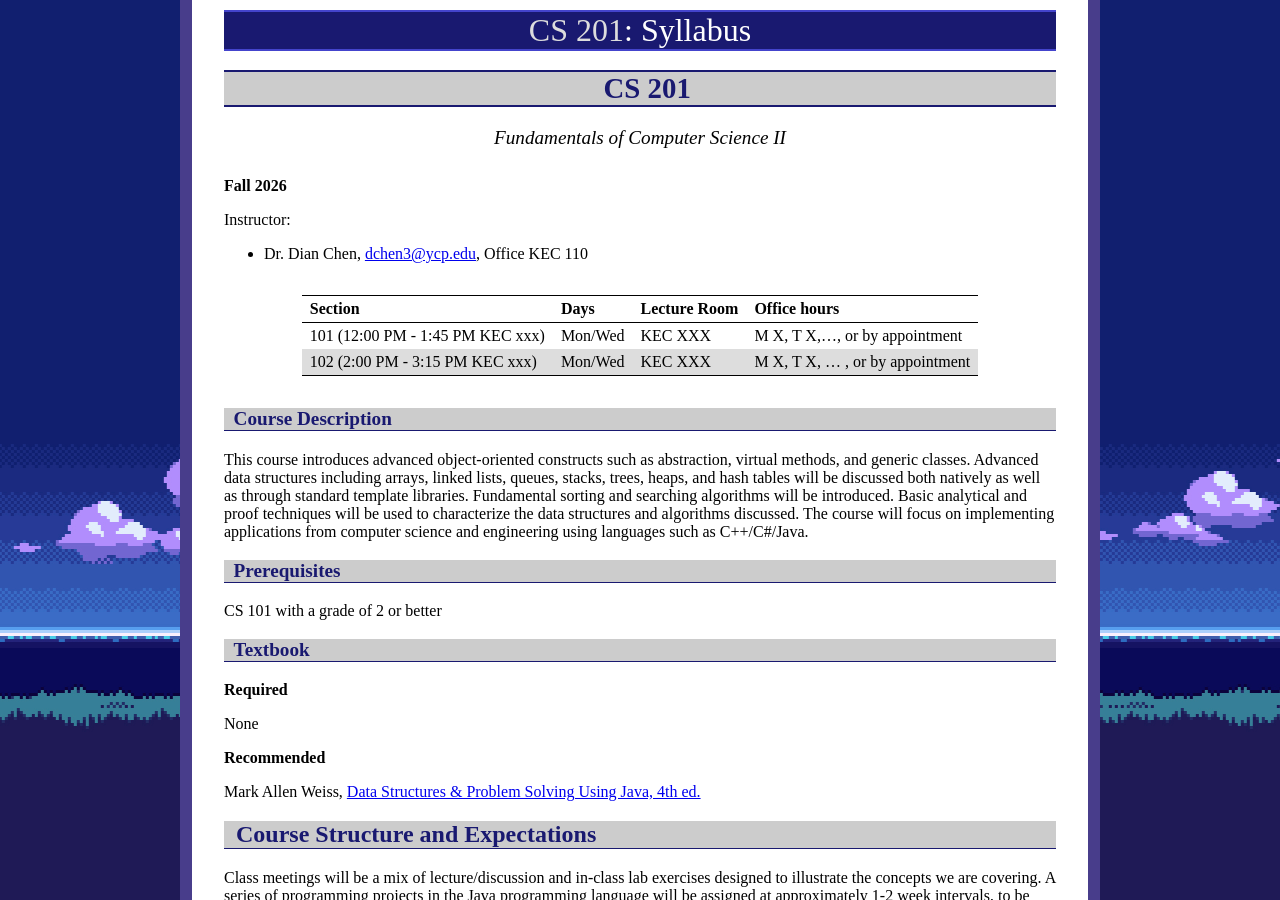
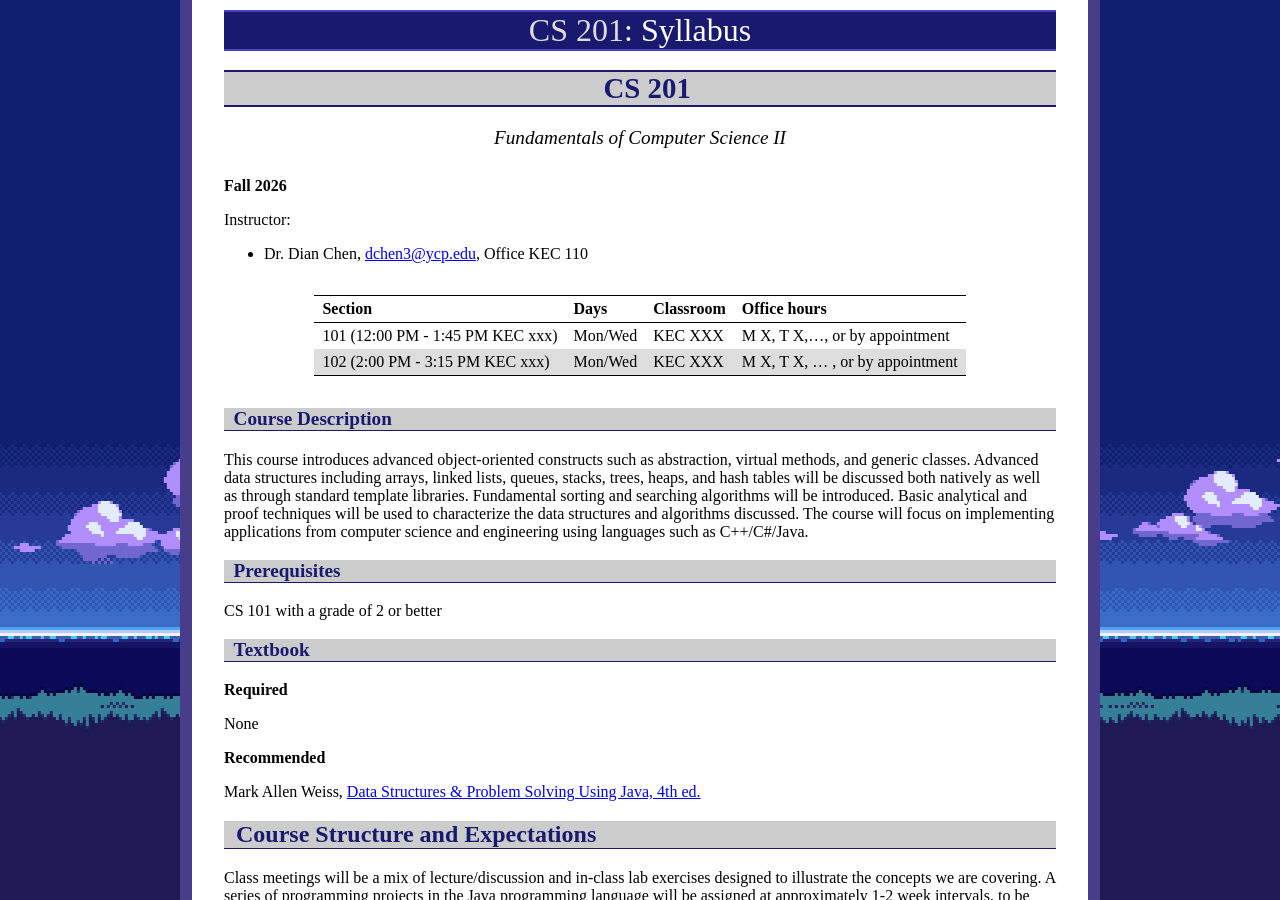
Before and after one commit to ycpcs/cs201-fall2026, a Jekyll site: the page built from syllabus.md, in a window 1280 px wide and 900 px high. Built offline with Jekyll 4.4.1, drawn with Linux system fonts in a browser that asks for light colours.

Commit message:
Update syllabus.md

```diff
--- a/syllabus.md
+++ b/syllabus.md
@@ -13,7 +13,7 @@ title: "Syllabus"
 Instructor:
 - Dr. Dian Chen, <dchen3@ycp.edu>, Office KEC 110
 
-> Section | Days | Lecture Room | Office hours
+> Section | Days | Classroom | Office hours
 > ---------- | ---------- | ------------ | ------------
 > 101 (12:00 PM - 1:45 PM KEC xxx) | Mon/Wed | KEC XXX | M X, T X,..., or by appointment
 > 102 (2:00 PM - 3:15 PM KEC xxx) | Mon/Wed | KEC XXX | M X, T X, ... , or by appointment
```
